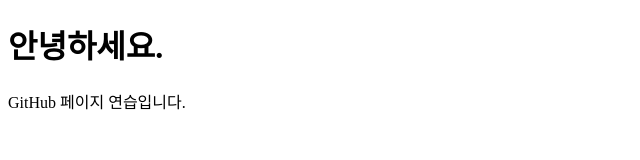
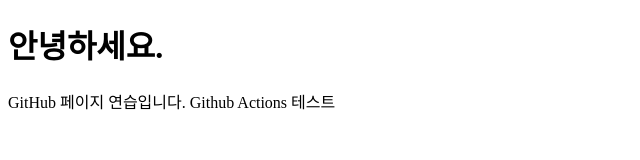
Before and after one commit to HyungGon86/HyungGon86.github.io, a plain HTML site: page index.html in a window 1280 px wide. Shown: the whole page, without its empty margins (0-640 px from the left). Drawn offline with Linux system fonts and the light colour scheme.

Commit message:
Git Actions Test

```diff
--- a/index.html
+++ b/index.html
@@ -9,6 +9,6 @@
   <body>
     <h1>안녕하세요.</h1>
 
-    GitHub 페이지 연습입니다.
+    GitHub 페이지 연습입니다. Github Actions 테스트
   </body>
 </html>
```
